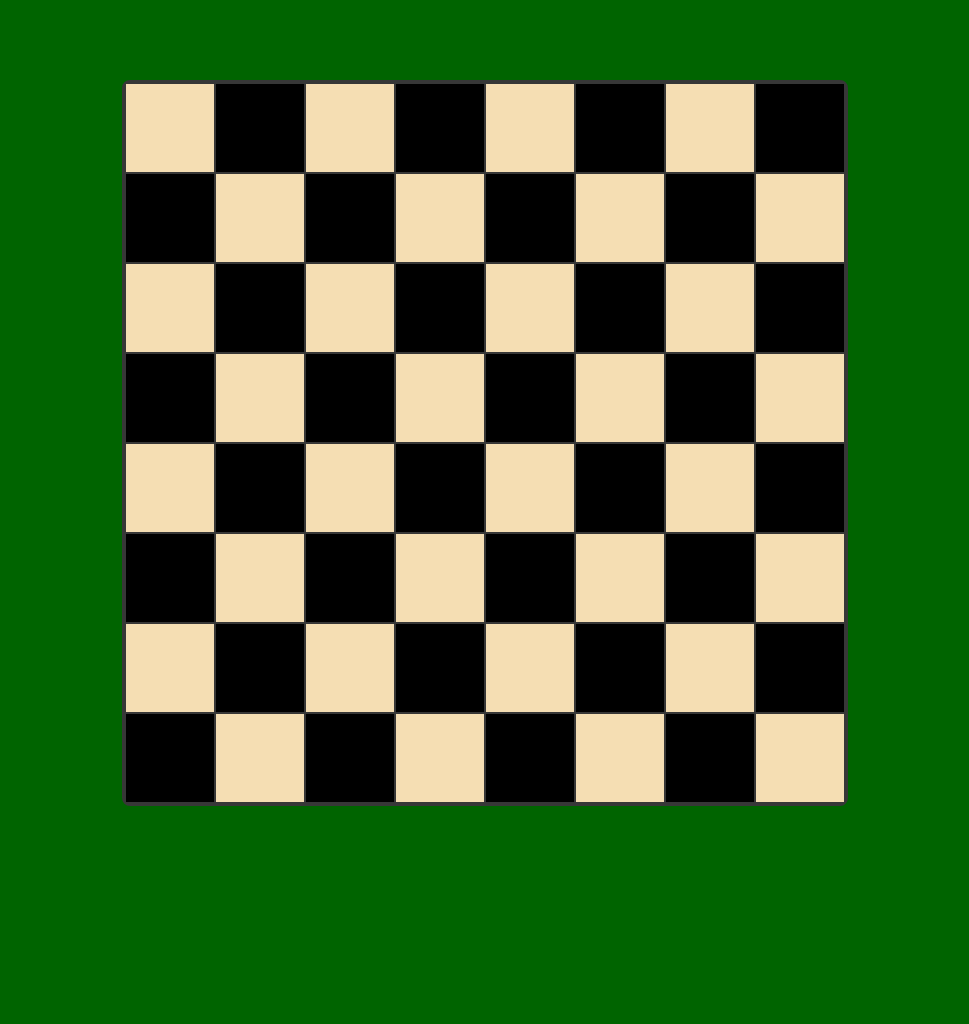
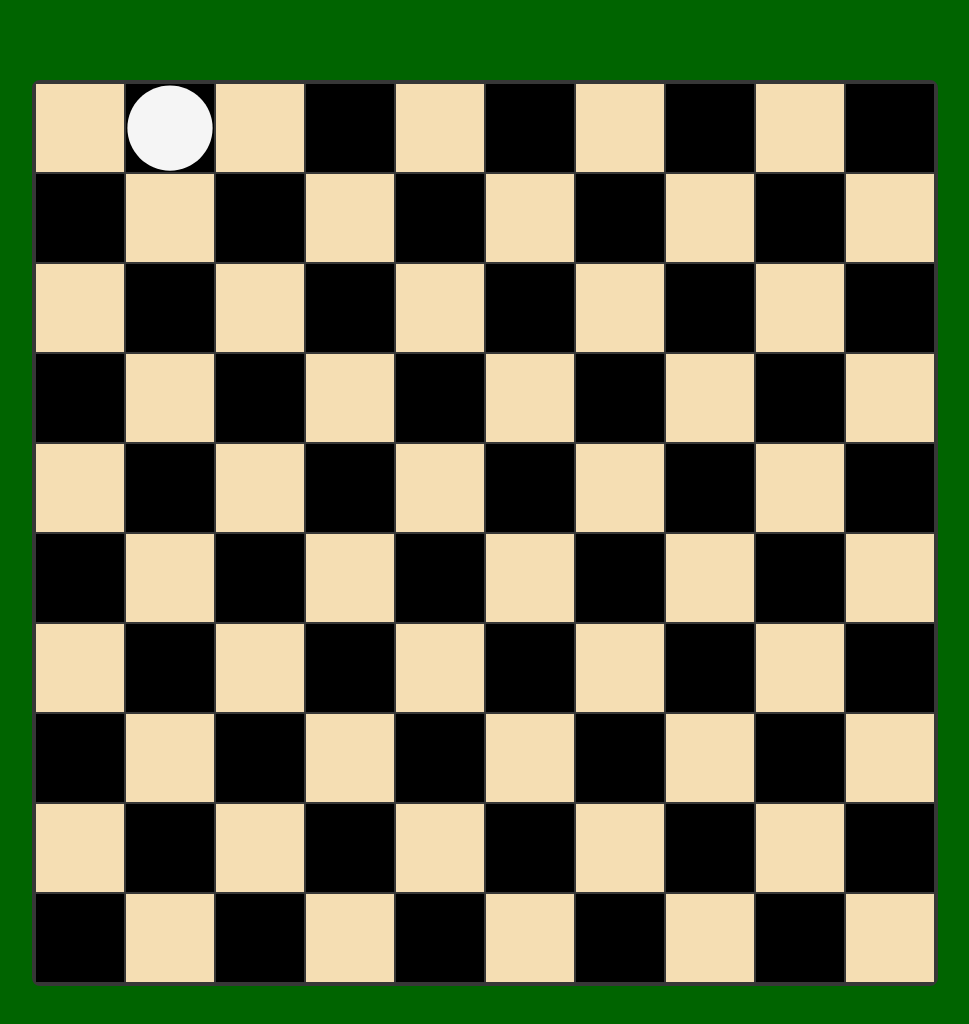
Before and after one commit to KamalusXYZ/dames, a plain HTML site: page index.html in a window 1280 px wide. Shown: the whole page, without its empty margins (155-1124 px from the left). Before the commit the page ends 886 px from the top, so only its background shows below. Drawn offline with Linux system fonts and the light colour scheme.

Commit message:
mise en place du plateau de jeu. preparatif des jetons en svg.

```diff
--- a/css/_style.css
+++ b/css/_style.css
@@ -15,53 +15,63 @@ iframe {
     max-width: 100%;
     display: block;
 }
-nav ul{
+
+nav ul {
     padding: 0;
     margin: 0;
-    list-style:none;
-}
-a{
-    text-decoration: none;
-    color:red; /* Inherit Forcer l'héritage du parent*/
+    list-style: none;
 }
 
-body{
+a {
+    text-decoration: none;
+    color: red;
+    /* Inherit Forcer l'héritage du parent*/
+}
+
+body {
 
     background-color: darkgreen;
 }
 
 
-.airdejeu{
+.airdejeu {
 
-    width: 726px;
-    height: 726px;
+    width: 906px;
+    height: 906px;
     margin: 80px auto;
     display: flex;
     flex-wrap: wrap;
     border: 3px solid #373737;
     border-radius: 8px;
 }
-.case{
+
+.casenoire {
 
     width: 90px;
     height: 90px;
     background-color: black;
     border: 1px solid #373737;
+    display: flex;
+    align-items: center;
+    justify-content: center;
+
 }
-.caseblanche{
+
+.casenoire img {
+
+    width: 90px;
+    height: 90px;
+
+}
+
+.caseblanche {
 
     width: 90px;
     height: 90px;
     background-color: wheat;
     border: 1px solid #373737;
-}
-
-.jetonblanc{
-
+    display: flex;
+    align-items: center;
+    justify-content: center;
 
 }
-
-.jetonnoir{
-
-
-}
--- a/index.html
+++ b/index.html
@@ -12,70 +12,111 @@
 
 <body>
     <div class="airdejeu">
+
         <div class="caseblanche"></div>
-    <div class="case"></div>
+        <div class="casenoire 1">
+            <img src="img/jetonblanc.svg" alt="">
+        </div>
         <div class="caseblanche"></div>
-    <div class="case"></div>
+        <div class="casenoire 2"></div>
         <div class="caseblanche"></div>
-    <div class="case"></div>
+        <div class="casenoire 3"></div>
         <div class="caseblanche"></div>
-    <div class="case"></div>
-    <div class="case"></div>
+        <div class="casenoire 4"></div>
         <div class="caseblanche"></div>
-    <div class="case"></div>
+        <div class="casenoire 5"></div>
+        <div class="casenoire 6"></div>
         <div class="caseblanche"></div>
-    <div class="case"></div>
+        <div class="casenoire 7"></div>
         <div class="caseblanche"></div>
-    <div class="case"></div>
+        <div class="casenoire 8"></div>
+        <div class="caseblanche"></div>
+        <div class="casenoire 9"></div>
+        <div class="caseblanche"></div>
+        <div class="casenoire 10"></div>
         <div class="caseblanche"></div>
         <div class="caseblanche"></div>
-    <div class="case"></div>
+        <div class="casenoire 11"></div>
         <div class="caseblanche"></div>
-    <div class="case"></div>
+        <div class="casenoire 12"></div>
         <div class="caseblanche"></div>
-    <div class="case"></div>
+        <div class="casenoire 13"></div>
         <div class="caseblanche"></div>
-    <div class="case"></div>
-    <div class="case"></div>
+        <div class="casenoire 14"></div>
         <div class="caseblanche"></div>
-    <div class="case"></div>
+        <div class="casenoire 15"></div>
+        <div class="casenoire 16"></div>
         <div class="caseblanche"></div>
-    <div class="case"></div>
+        <div class="casenoire 17"></div>
         <div class="caseblanche"></div>
-    <div class="case"></div>
+        <div class="casenoire 18"></div>
+        <div class="caseblanche"></div>
+        <div class="casenoire 19"></div>
+        <div class="caseblanche"></div>
+        <div class="casenoire 20"></div>
         <div class="caseblanche"></div>
         <div class="caseblanche"></div>
-    <div class="case"></div>
+        <div class="casenoire 21"></div>
         <div class="caseblanche"></div>
-    <div class="case"></div>
+        <div class="casenoire 22"></div>
         <div class="caseblanche"></div>
-    <div class="case"></div>
+        <div class="casenoire 23"></div>
         <div class="caseblanche"></div>
-    <div class="case"></div>
-    <div class="case"></div>
+        <div class="casenoire 24"></div>
         <div class="caseblanche"></div>
-    <div class="case"></div>
+        <div class="casenoire 25"></div>
+        <div class="casenoire 26"></div>
         <div class="caseblanche"></div>
-    <div class="case"></div>
+        <div class="casenoire 27"></div>
         <div class="caseblanche"></div>
-    <div class="case"></div>
+        <div class="casenoire 28"></div>
+        <div class="caseblanche"></div>
+        <div class="casenoire 29"></div>
+        <div class="caseblanche"></div>
+        <div class="casenoire 30"></div>
         <div class="caseblanche"></div>
         <div class="caseblanche"></div>
-    <div class="case"></div>
+        <div class="casenoire 31"></div>
         <div class="caseblanche"></div>
-    <div class="case"></div>
+        <div class="casenoire 32"></div>
         <div class="caseblanche"></div>
-    <div class="case"></div>
+        <div class="casenoire 33"></div>
         <div class="caseblanche"></div>
-    <div class="case"></div>
-    <div class="case"></div>
+        <div class="casenoire 34"></div>
         <div class="caseblanche"></div>
-    <div class="case"></div>
+        <div class="casenoire 35"></div>
+        <div class="casenoire 36"></div>
         <div class="caseblanche"></div>
-    <div class="case"></div>
+        <div class="casenoire 37"></div>
         <div class="caseblanche"></div>
-    <div class="case"></div>
+        <div class="casenoire 38"></div>
         <div class="caseblanche"></div>
+        <div class="casenoire 39"></div>
+        <div class="caseblanche"></div>
+        <div class="casenoire 40"></div>
+        <div class="caseblanche"></div>
+        <div class="caseblanche"></div>
+        <div class="casenoire 41"></div>
+        <div class="caseblanche"></div>
+        <div class="casenoire 42"></div>
+        <div class="caseblanche"></div>
+        <div class="casenoire 43"></div>
+        <div class="caseblanche"></div>
+        <div class="casenoire 44"></div>
+        <div class="caseblanche"></div>
+        <div class="casenoire 45"></div>
+        <div class="casenoire 46"></div>
+        <div class="caseblanche"></div>
+        <div class="casenoire 47"></div>
+        <div class="caseblanche"></div>
+        <div class="casenoire 48"></div>
+        <div class="caseblanche"></div>
+        <div class="casenoire 49"></div>
+        <div class="caseblanche"></div>
+        <div class="casenoire 50"></div>
+        <div class="caseblanche"></div>
+
+
 
 
     </div>
--- a/js/app.js
+++ b/js/app.js
@@ -0,0 +1,6 @@
+dragPion = (event) => {
+console.log(event)
+
+}
+
+document.ondrag = dragPion
```
Also changed, not shown: img/jetonblanc.svg (added), img/jetonnoir.svg (added). Lines whose indentation alone changed are shown as unchanged.
